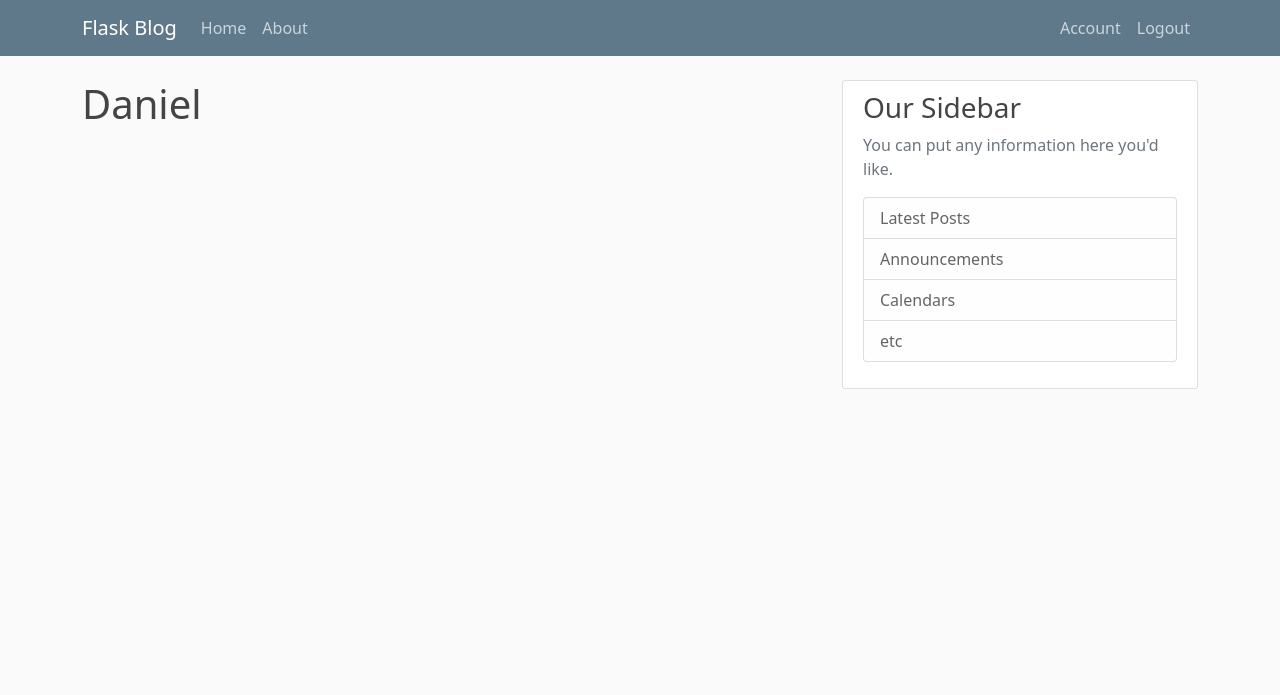
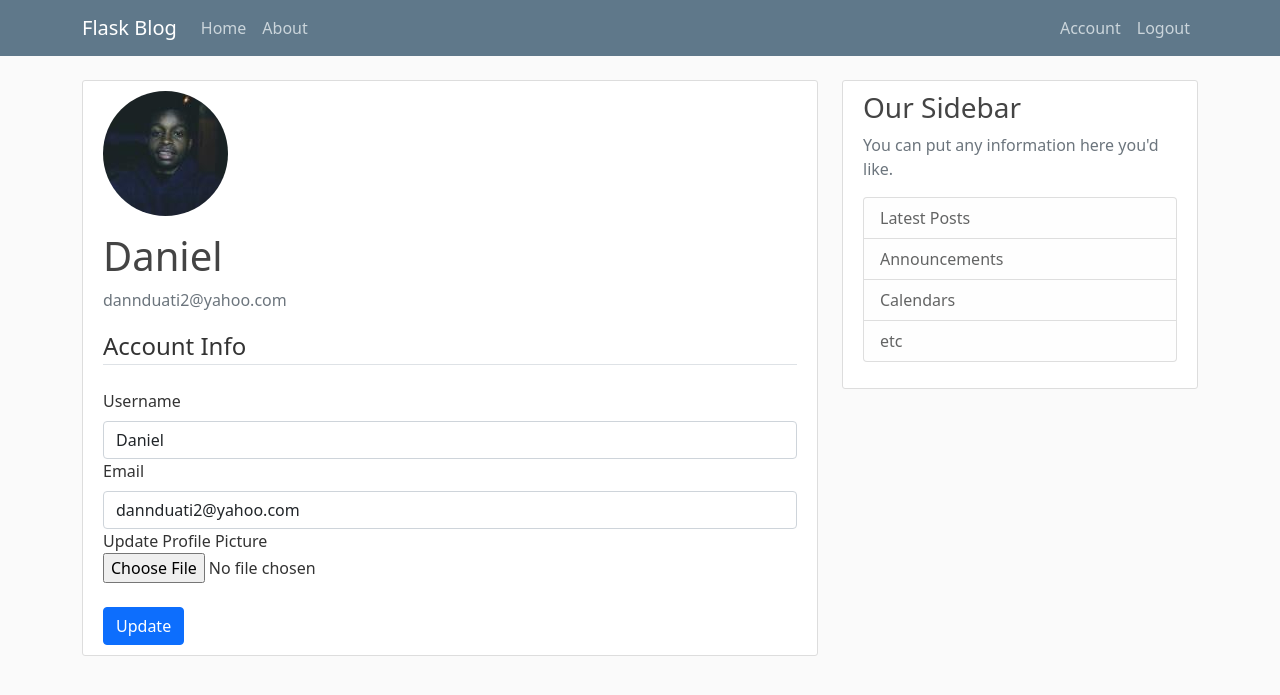
Before and after one commit to DanNduati/Flask-blog, a Flask app: page /account in a window 1280 px wide. Shown: the top 695 px of the page. Run offline with Flask 2, Linux system fonts and the light colour scheme; a user stored in the database is signed in; some libraries are stand-ins or nearby versions.

Commit message:
Added restricted user account route that allows the user to update their details including uploading a profile picture

```diff
--- a/flaskblog/forms.py
+++ b/flaskblog/forms.py
@@ -1,7 +1,9 @@
 from flask_wtf import FlaskForm
+from flask_wtf.file import FileField,FileAllowed
 from wtforms import StringField, PasswordField, SubmitField, BooleanField
 from wtforms.validators import DataRequired, Length, Email, EqualTo,ValidationError
 from flaskblog.models import User
+from flask_login import current_user
 
 class RegistrationForm(FlaskForm):
 	username = StringField('Username',validators=[DataRequired(),Length(min=2,max=15)])
@@ -26,3 +28,23 @@ class LoginForm(FlaskForm):
 	password = PasswordField('Password',validators=[DataRequired()])
 	remember = BooleanField('Remember me')
 	submit = SubmitField('Login')
+
+
+class UpdateAccountForm(FlaskForm):
+	username = StringField('Username',validators=[DataRequired(),Length(min=2,max=15)])
+	email = StringField('Email',validators=[DataRequired(),Email()])
+	picture = FileField('Update Profile Picture', validators=[FileAllowed(['jpg', 'png'], 'Images only!')])#profile picture field
+	submit = SubmitField('Update')
+	#only do the custom validation checks only when the user changes any of the fields
+	#custom validation from wtforms
+	def validate_username(self, username):
+		if username.data != current_user.username:
+			user = User.query.filter_by(username=username.data).all()
+			if user:
+				raise ValidationError('Username already taken please choose a different one')
+
+	def validate_email(self, email):
+		if email.data != current_user.email:
+			email = User.query.filter_by(email=email.data).all()
+			if email:
+				raise ValidationError('Email already taken please choose a different one')
--- a/flaskblog/routes.py
+++ b/flaskblog/routes.py
@@ -1,6 +1,9 @@
+import os
+import secrets
+from PIL import Image
 from flask import render_template,url_for,flash,redirect,request
 from flaskblog import app, db, bcrypt
-from flaskblog.forms import RegistrationForm,LoginForm
+from flaskblog.forms import RegistrationForm,LoginForm,UpdateAccountForm
 from flaskblog.models import User, Post
 from flask_login import login_user,current_user,logout_user,login_required
 #pseudo posts for views tests
@@ -73,7 +76,40 @@ def logout():
     logout_user()
     return redirect(url_for('login'))
 
-@app.route("/account")
+#function to set the users profile picture
+def save_picture(form_picture):
+    #randomize the name of the image
+    random_hex = secrets.token_hex(8)
+    #get the extension using the os module
+    _, f_ext = os.path.splitext(form_picture.filename)
+    picture_fn = random_hex+f_ext
+    #dir where the image will be saved
+    #use the root path attribute of our application
+    #profile_pics within the static folder
+    picture_path = os.path.join(app.root_path,'static/profile_pics',picture_fn)
+    #resize the image before saving
+    output_size = (125,125)
+    i = Image.open(form_picture)
+    i.thumbnail(output_size)
+    i.save(picture_path)
+    return picture_fn
+
+@app.route("/account", methods=['GET','POST'])
 @login_required
 def account():
-    return render_template('account.html',title='Account')
+    form = UpdateAccountForm()
+    if form.validate_on_submit():
+        if form.picture.data:
+            picture_file = save_picture(form.picture.data)
+            current_user.image_file = picture_file
+        #update the username and email
+        current_user.username = form.username.data
+        current_user.email = form.email.data
+        db.session.commit()
+        flash('Your account has been updated!','success')
+        return redirect(url_for('account'))
+    elif request.method == 'GET':
+        form.username.data = current_user.username
+        form.email.data = current_user.email
+    image_file = url_for('static',filename='profile_pics/'+current_user.image_file)
+    return render_template('account.html',title='Account',image_file=image_file,form=form)
--- a/flaskblog/templates/account.html
+++ b/flaskblog/templates/account.html
@@ -1,4 +1,60 @@
 {%extends "layout.html"%}
 {%block content%}
-	<h1>{{current_user.username}}</h1>
+	<div class="content-section">
+		<div class="media">
+		<img class="rounded-circle account-img" src="{{image_file}}">
+		<div class="media-body">
+			<h2 class="account-heading">{{current_user.username}}</h2>
+			<p class="text-secondary">{{current_user.email}}</p>
+		</div>
+		</div>
+		<!--Form here-->
+				<form method="POST" action="" enctype="multipart/form-data">
+					{{ form.hidden_tag() }}
+					<fieldset class="form-group">
+						<legend class="border-bottom mb-4">Account Info</legend>
+						<div class="form-group">
+							{{ form.username.label(class="form-label") }}
+							{% if form.username.errors %}
+								{{ form.username(class="form-control is-invalid") }}
+								<div class="invalid-feedback">
+									{% for error in form.username.errors%}
+										<span>{{error}}</span>
+									{%endfor%}
+								</div>
+							{%else%}
+								{{ form.username(class="form-control") }}
+							{% endif%}
+						</div>
+						<div class="form-group">
+							{{ form.email.label(class="form-label") }}
+							{% if form.email.errors %}
+								{{ form.email(class="form-control is-invalid") }}
+								<div class="invalid-feedback">
+									{% for error in form.email.errors%}
+										<span>{{error}}</span>
+									{%endfor%}
+								</div>
+							{%else%}
+								{{ form.email(class="form-control") }}
+							{% endif%}
+						</div>
+						<div class="form-group">
+							{{ form.picture.label() }}
+							<br>
+							{{ form.picture(class="form-control-file") }}
+							<br>
+							{% if form.picture.errors %}
+								{% for error in errrors %}
+									<span class="text-danger">{{ error }}</span><br>
+								{% endfor %}
+							{% endif %}
+						</div>
+					</fieldset>
+					<br>
+					<div class="form-group">
+							{{ form.submit(class="btn btn-primary")}}
+					</div>
+				</form>
+	</div>
 {%endblock content%}
```
Also changed, not shown: flaskblog/site.db, flaskblog/static/profile_pics/8240c4e2bbbf997a.jpg (added), flaskblog/static/profile_pics/default.jpg (added), flaskblog/static/profile_pics/e3c75c30c1066ab4.png (added).
